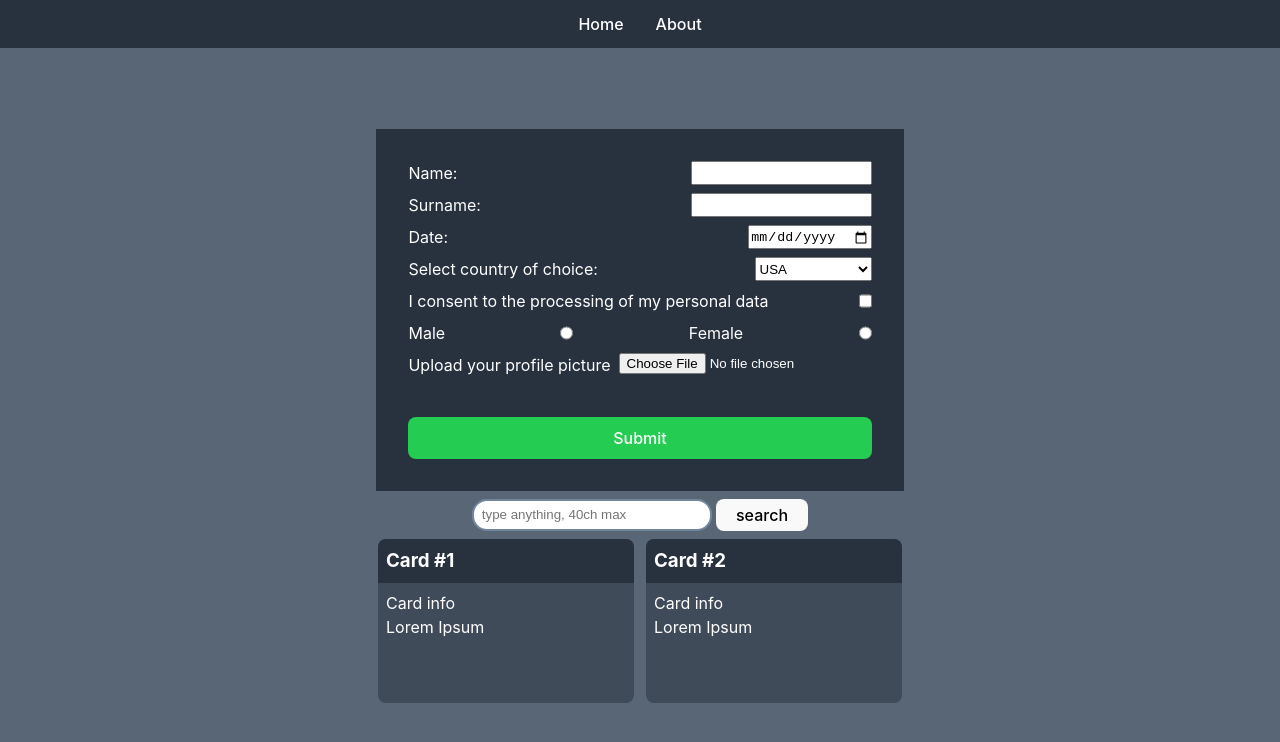
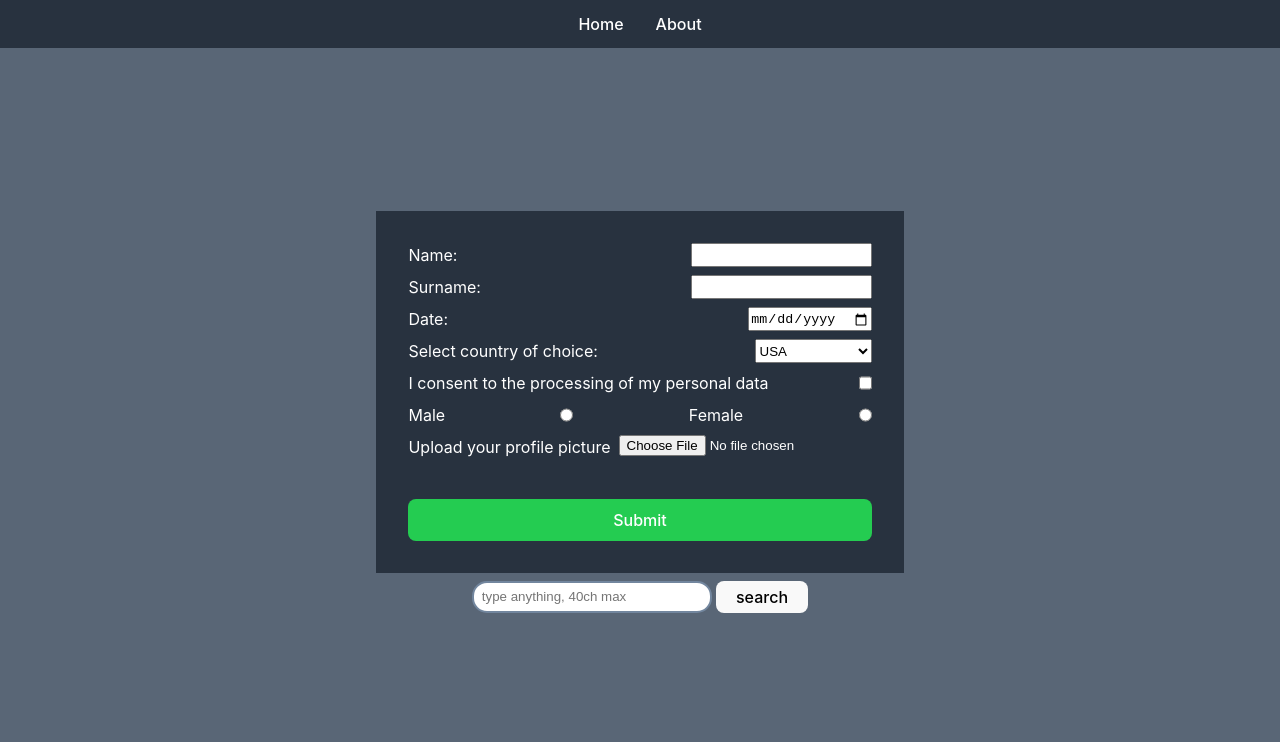
Before and after one commit to oddyca/rss-react, a React (Vite) app in the folder rss-react-components/: page / in a window 1280 px wide. Shown: the top 742 px of the page. Built offline with nearby package versions, Linux system fonts and the light colour scheme.

Commit message:
feat: render cards on form submit

```diff
--- a/rss-react-components/src/App.tsx
+++ b/rss-react-components/src/App.tsx
@@ -23,8 +23,6 @@ export default class App extends React.Component <{}, AppState> {
   onChange = (e: React.ChangeEvent<HTMLInputElement>) => {
     this.setState({inputValue: e.target.value})
   }
-
-
 
   render() {
     return (
--- a/rss-react-components/src/components/cards.tsx
+++ b/rss-react-components/src/components/cards.tsx
@@ -1,33 +1,56 @@
 import React, { Component } from 'react'
 import "../styles/cards.css"
 
-export default class Cards extends Component {
+import { CardsProps } from '../types/types'
 
-  constructor(props: {}){
-    super(props)
+export default class Cards extends Component<CardsProps, {}> {
+
+  constructor(props: CardsProps){
+    super(props);
+
+    this.renderCards = this.renderCards.bind(this);
+  }
+
+  componentDidUpdate(prevProps: Readonly<CardsProps>, prevState: Readonly<{}>, snapshot?: any): void {
+    console.log(this.props)
+  }
+
+  renderCards = () => {
+    const allCards = this.props.cards;
+
+    console.log(allCards)
+
+    return allCards?.map((card, id) => {
+      return (
+        <div className="cards" key={id}>
+          <div className="card-title">
+            <h3>Card #{id}</h3>
+          </div>
+          <div className="card-body">
+            <div className="card-body_col">
+              {
+                Object.keys(card).map((key, id) => {
+                  return (
+                    <div className="card-body_row" key={id}>
+                      <p>{key}:</p>
+                    </div>
+                  )
+                })
+              }
+            </div>
+            <div className="card-body_col">
+              <div className="card-body_row"></div>
+            </div>
+          </div>
+        </div>
+      )
+    });
   }
 
   render() {
     return (
       <div className="cards-container">
-        <div className="cards">
-          <div className="card-title">
-            <h3>Card #1</h3>
-          </div>
-          <div className="card-body">
-            <p>Card info</p>
-            <p>Lorem Ipsum</p>
-          </div>
-        </div>
-        <div className="cards">
-          <div className="card-title">
-            <h3>Card #2</h3>
-          </div>
-          <div className="card-body">
-            <p>Card info</p>
-            <p>Lorem Ipsum</p>
-          </div>
-        </div>
+        {this.renderCards()}
       </div>
     )
   }
--- a/rss-react-components/src/pages/form.tsx
+++ b/rss-react-components/src/pages/form.tsx
@@ -11,7 +11,6 @@ export default class Form extends React.Component<FormProps, FormState> {
   checkboxInput: React.RefObject<HTMLInputElement>;
   switcherInput: React.RefObject<HTMLInputElement>;
   fileInput: React.RefObject<HTMLInputElement>;
-  //handleFormInputChange: Function;
 
   constructor(props: FormProps) {
     super(props);
@@ -20,7 +19,6 @@ export default class Form extends React.Component<FormProps, FormState> {
       surname: '',
       date: '',
       selection: '',
-      //checkbox: false,
       switcher: '',
       file: '',
       cards: [],
@@ -45,12 +43,10 @@ export default class Form extends React.Component<FormProps, FormState> {
 
     this.handleFormInputChange = this.handleFormInputChange.bind(this);
     this.handleSubmit = this.handleSubmit.bind(this);
-
   }
 
   handleFormInputChange = (e: React.ChangeEvent<HTMLInputElement | HTMLSelectElement>) => {
     const { name, value, type } = e.target;
-    //const isChecked = (e.target as HTMLInputElement).checked;
 
     if (name === "name") {
       if (this.nameInput.current?.value) {
@@ -77,7 +73,6 @@ export default class Form extends React.Component<FormProps, FormState> {
         this.setState({...this.state, file: this.fileInput.current.files[0].name});
       }
     }
-
   };
 
   handleSubmit = (e: React.FormEvent<HTMLFormElement>) => {
@@ -85,7 +80,7 @@ export default class Form extends React.Component<FormProps, FormState> {
 
     const { name, surname, switcher, date, file, cards } = this.state;
 
-    if (!name || !surname /*|| !switcher || !date || !file*/) {
+    if (!name || !surname || !switcher || !date || !file) {
       alert('Please fill out all fields.');
       return;
     }
@@ -106,23 +101,30 @@ export default class Form extends React.Component<FormProps, FormState> {
       return;
     }}
 
-    this.setState({...this.state, cards: [{name: this.state.name, surname: this.state.surname, date: this.state.date, country: this.state.selection, gender: this.state.switcher}]})
-
+    this.setState(prevState => (
+      {...prevState, cards:
+        [{
+          name: this.state.name,
+          surname: this.state.surname,
+          date: this.state.date,
+          country: this.state.selection,
+          gender: this.state.switcher
+        }]
+      }),
+      () => {
+        console.log(this.state.cards)
         if (this.props.handleSubmittedData) {
           this.props.handleSubmittedData(this.state.cards)
         }
 
-    console.log(this.state);
-
-    this.setState({
+        this.setState(prevState => ({
           name: '',
           surname: '',
           date: '',
           selection: '',
-      //checkbox: false,
           switcher: '',
           file: '',
-      cards: [],
+          cards: [...prevState.cards],
           errors: {
             name: '',
             surname: '',
@@ -133,7 +135,10 @@ export default class Form extends React.Component<FormProps, FormState> {
             file: '',
           },
           submitted: false,
-    })
+        }));
+        (document.getElementsByClassName("form-content")[0] as HTMLFormElement).reset();
+      }
+    )
   }
 
   render() {
--- a/rss-react-components/src/pages/home.tsx
+++ b/rss-react-components/src/pages/home.tsx
@@ -24,7 +24,7 @@ export default class Home extends Component<{}, HomeState> {
       <div className="home-container">
         <Form handleSubmittedData={this.handleSubmittedData}/>
         <Search />
-        <Cards />
+        <Cards cards={this.state.submittedData}/>
       </div>
     )
   }
```
Also changed, not shown: rss-react-components/src/types/types.tsx (+3 -9 lines). Lines whose indentation alone changed are shown as unchanged.
